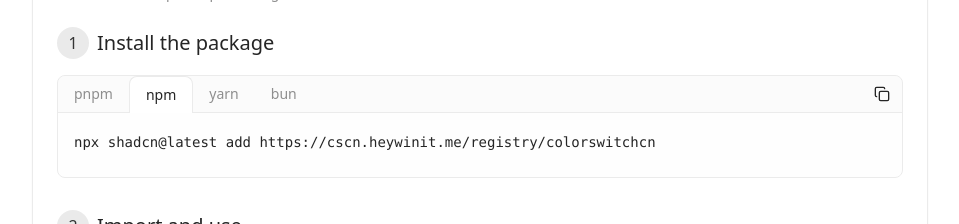
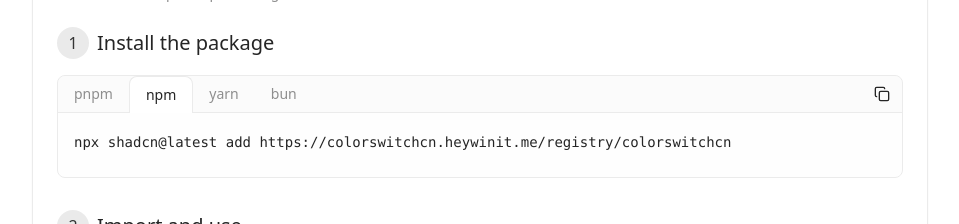
Before and after one commit to heywinit/color-theme-switcher, a Next.js app: page / in a window 1280 px wide. Shown: the part 1600-1824 px from the top of the page, without its empty margins (160-1119 px from the left). Built offline with nearby package versions, Linux system fonts and the light colour scheme.

Commit message:
url update

```diff
--- a/components/sections/Installation.tsx
+++ b/components/sections/Installation.tsx
@@ -26,15 +26,15 @@
 	const getRegistryCommand = () => {
 		switch (packageManager) {
 			case "pnpm":
-				return "pnpm dlx shadcn@latest add https://cscn.heywinit.me/registry/colorswitchcn";
+				return "pnpm dlx shadcn@latest add https://colorswitchcn.heywinit.me/registry/colorswitchcn";
 			case "npm":
-				return "npx shadcn@latest add https://cscn.heywinit.me/registry/colorswitchcn";
+				return "npx shadcn@latest add https://colorswitchcn.heywinit.me/registry/colorswitchcn";
 			case "yarn":
-				return "yarn dlx shadcn@latest add https://cscn.heywinit.me/registry/colorswitchcn";
+				return "yarn dlx shadcn@latest add https://colorswitchcn.heywinit.me/registry/colorswitchcn";
 			case "bun":
-				return "bunx shadcn@latest add https://cscn.heywinit.me/registry/colorswitchcn";
+				return "bunx shadcn@latest add https://colorswitchcn.heywinit.me/registry/colorswitchcn";
 			default:
-				return "npx shadcn@latest add https://cscn.heywinit.me/registry/colorswitchcn";
+				return "npx shadcn@latest add https://colorswitchcn.heywinit.me/registry/colorswitchcn";
 		}
 	};
 
```
